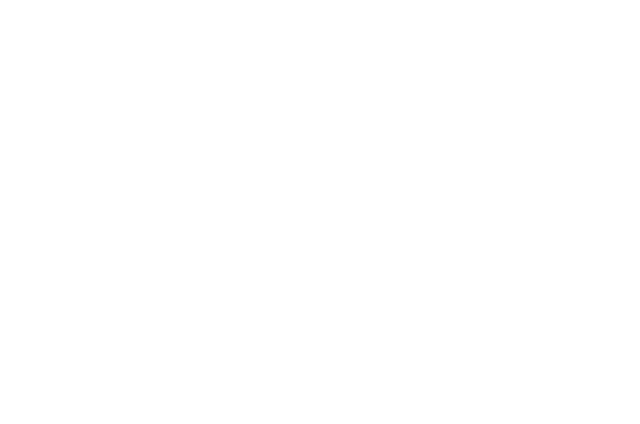
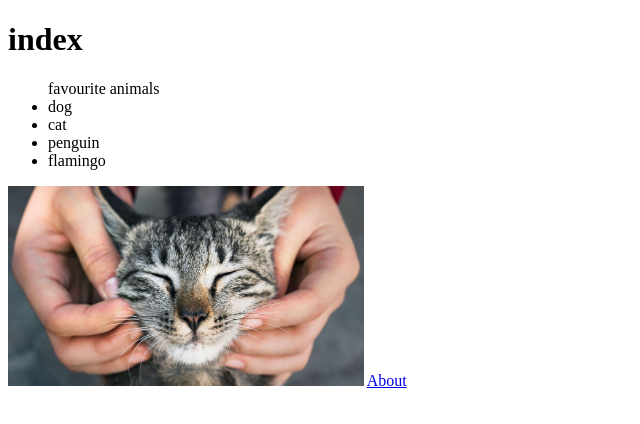
Before and after one commit to Crowy92/Version_control, a plain HTML site: page index.html in a window 1280 px wide. Shown: the whole page, without its empty margins (0-640 px from the left). Drawn offline with Linux system fonts and the light colour scheme.

Commit message:
files and images added with links

```diff
--- a/index.html
+++ b/index.html
@@ -7,6 +7,14 @@
     <title>Document</title>
 </head>
 <body>
-
+    <h1>index</h1>
+    <ul>favourite animals
+        <li>dog</li>
+        <li>cat</li>
+        <li>penguin</li>
+        <li>flamingo</li>
+    </ul>
+    <img src="./images/myimage.jpg" alt="cat" height="200">
+    <a href="./about.html">About</a>
 </body>
 </html>
```
Also changed, not shown: about.html (+5 -5 lines), images/myimage.jpg (added), index.js (added), styles.css (added).
